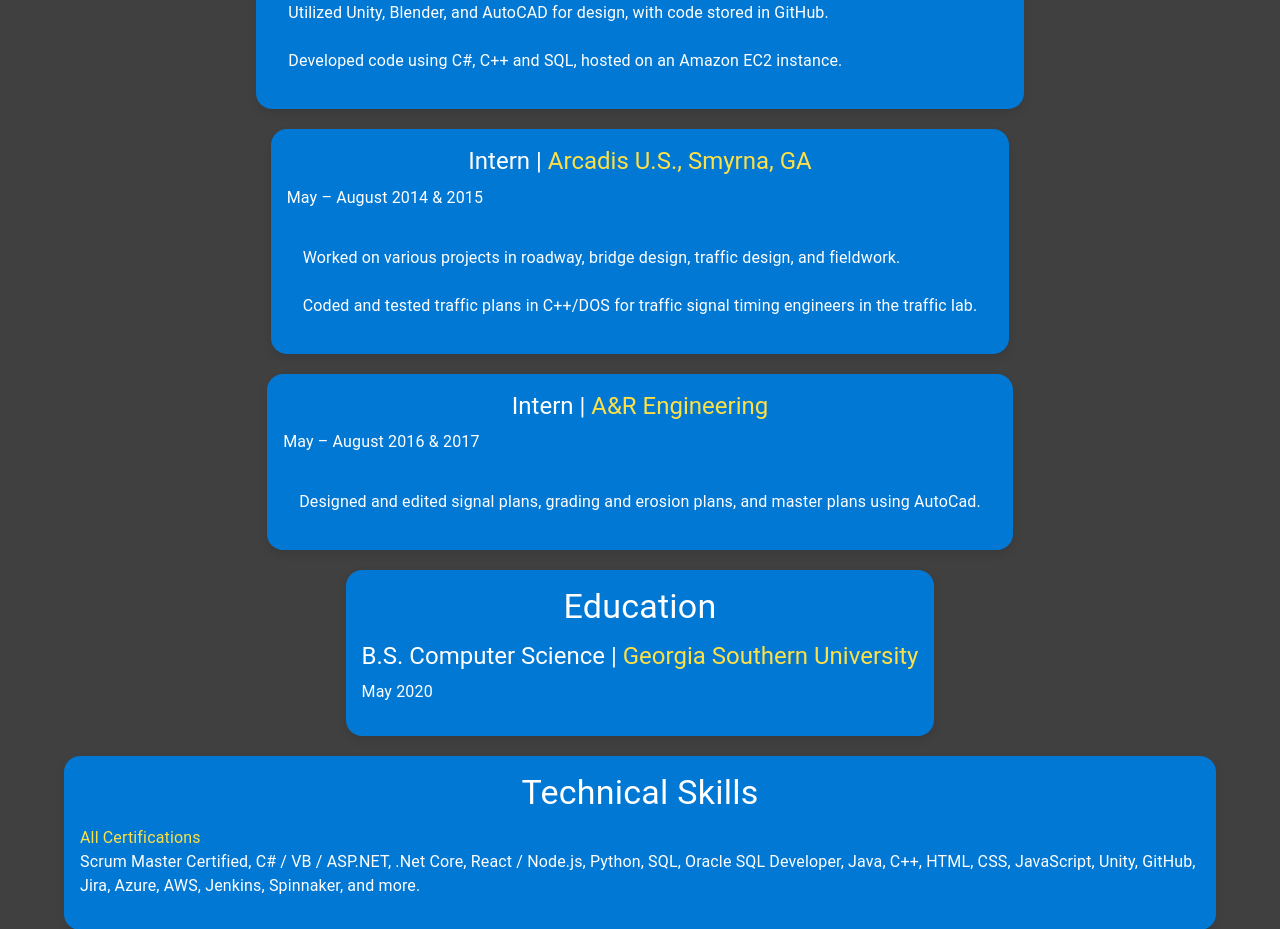
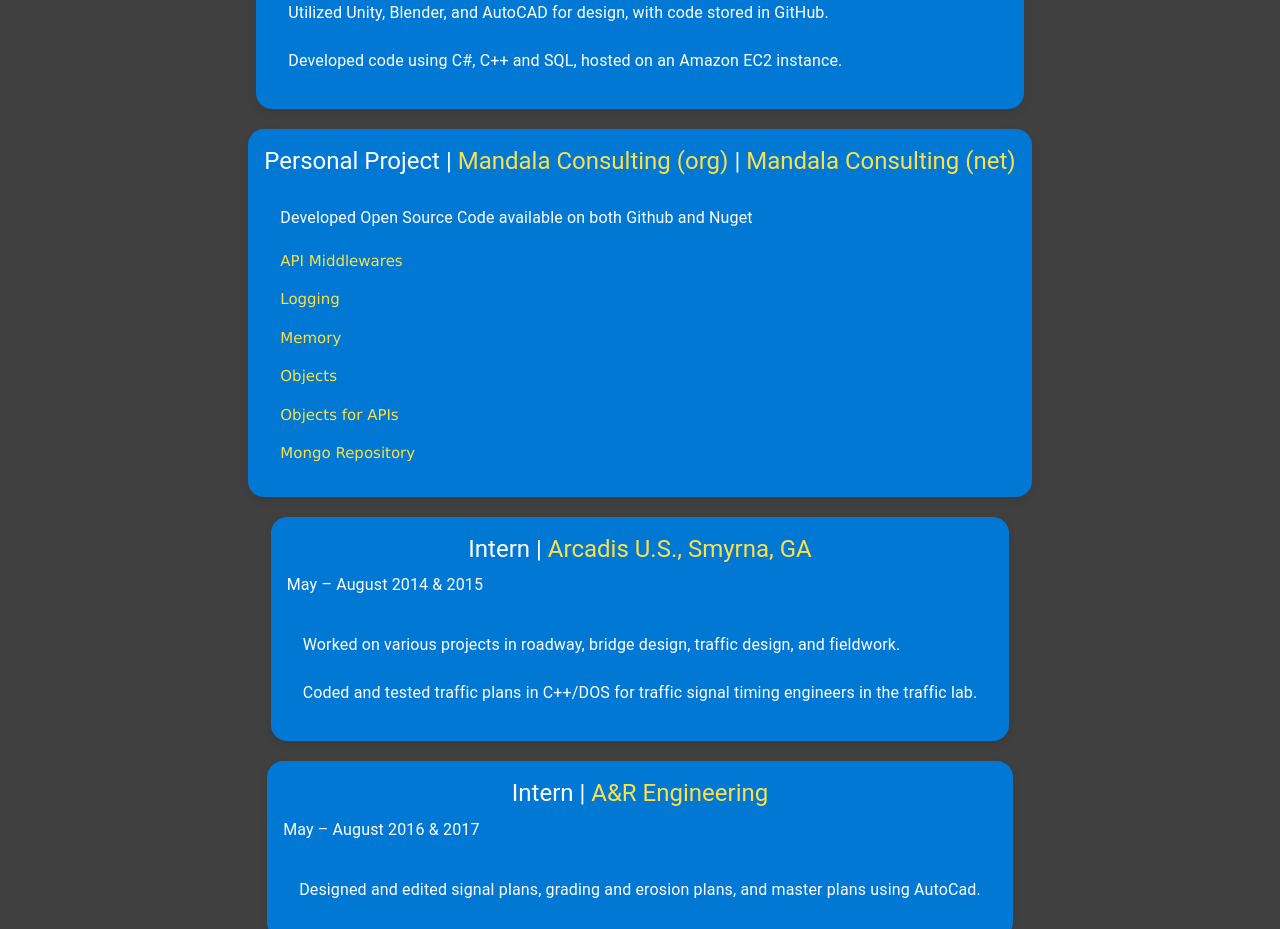
Before and after one commit to roku674/Website, a React (Create React App) app in the folder frontend/: page /experience in a window 1280 px wide. Shown: the part 2200-3129 px from the top of the page. Built offline with nearby package versions, Linux system fonts and the light colour scheme; no server answers.

Commit message:
Update Experience.js
Adding the mandala consulting stuff yolo no testing

```diff
--- a/frontend/src/pages/Experience.js
+++ b/frontend/src/pages/Experience.js
@@ -126,6 +126,36 @@ const Experience = () => {
           </List>
         </Box>
 
+         {/* Personal Project at Mandala Consulting */}
+         <Box className="bubble">
+          <Typography variant="h5" align="center" gutterBottom>
+           Personal Project | <a href="https://mandalaconsulting.org" target="_blank" rel="noopener noreferrer" className="experience-link">Mandala Consulting (org)</a> | <a href="https://mandalaconsulting.net" target="_blank" rel="noopener noreferrer" className="experience-link">Mandala Consulting (net)</a>
+          </Typography>
+          <List>
+            <ListItem>
+              <ListItemText primary="Developed Open Source Code available on both Github and Nuget" />
+            </ListItem>
+            <ListItem>
+              <a href="https://www.nuget.org/packages/MandalaConsulting.APIMiddlewares/" target="_blank" rel="noopener noreferrer" className="experience-link">API Middlewares</a>
+            </ListItem>
+            <ListItem>
+              <a href="https://www.nuget.org/packages/MandalaConsulting.Logging/" target="_blank" rel="noopener noreferrer" className="experience-link">Logging</a>
+            </ListItem>
+            <ListItem>
+              <a href="https://www.nuget.org/packages/MandalaConsulting.Memory/" target="_blank" rel="noopener noreferrer" className="experience-link">Memory</a>
+            </ListItem>
+            <ListItem>
+              <a href="https://www.nuget.org/packages/MandalaConsulting.Objects/" target="_blank" rel="noopener noreferrer" className="experience-link">Objects</a>
+            </ListItem>
+            <ListItem>
+              <a href="https://www.nuget.org/packages/MandalaConsulting.Objects.API/" target="_blank" rel="noopener noreferrer" className="experience-link">Objects for APIs</a>
+            </ListItem>
+            <ListItem>
+              <a href="https://www.nuget.org/packages/MandalaConsulting.Repository.Mongo/" target="_blank" rel="noopener noreferrer" className="experience-link">Mongo Repository</a>
+            </ListItem>
+          </List>
+        </Box>
+
         {/* Internship Experience at Arcadis U.S. */}
         <Box className="bubble">
           <Typography variant="h5" align="center" gutterBottom>
```
